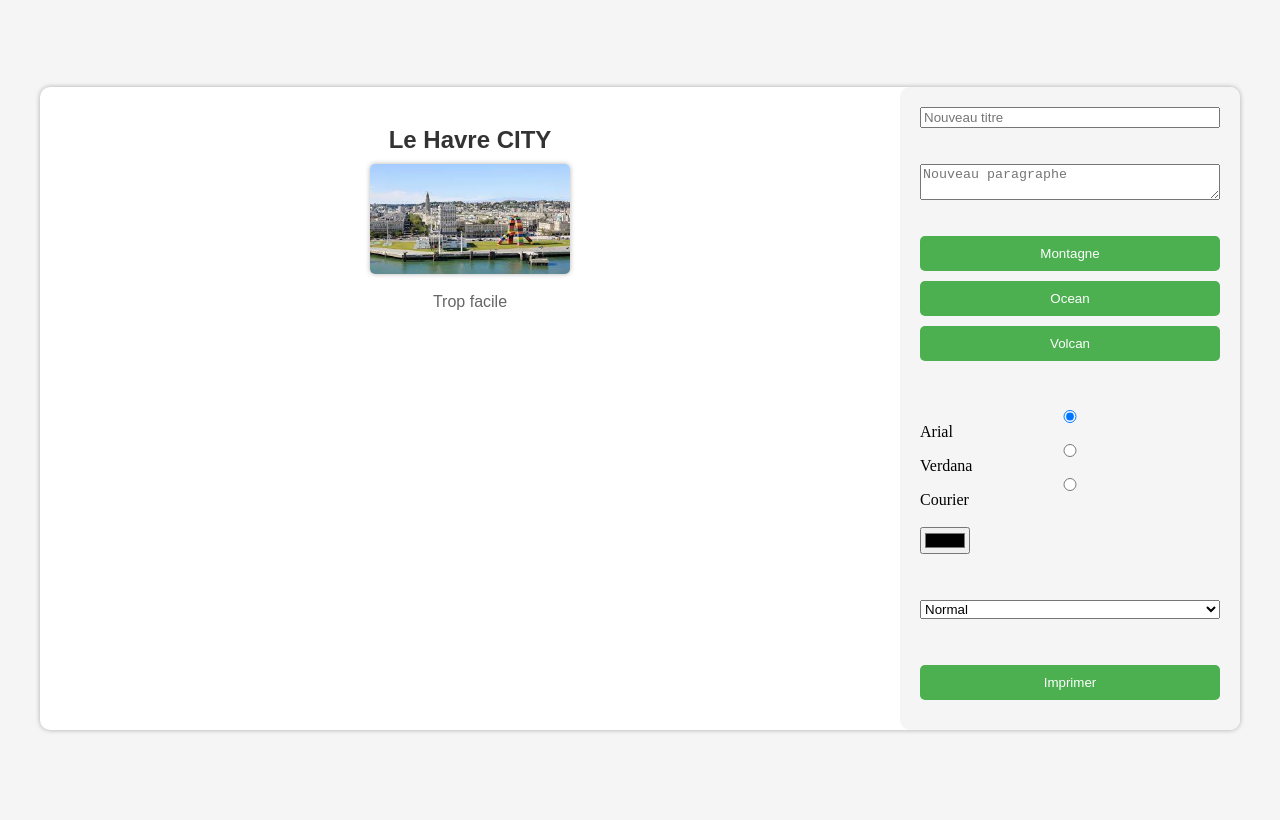
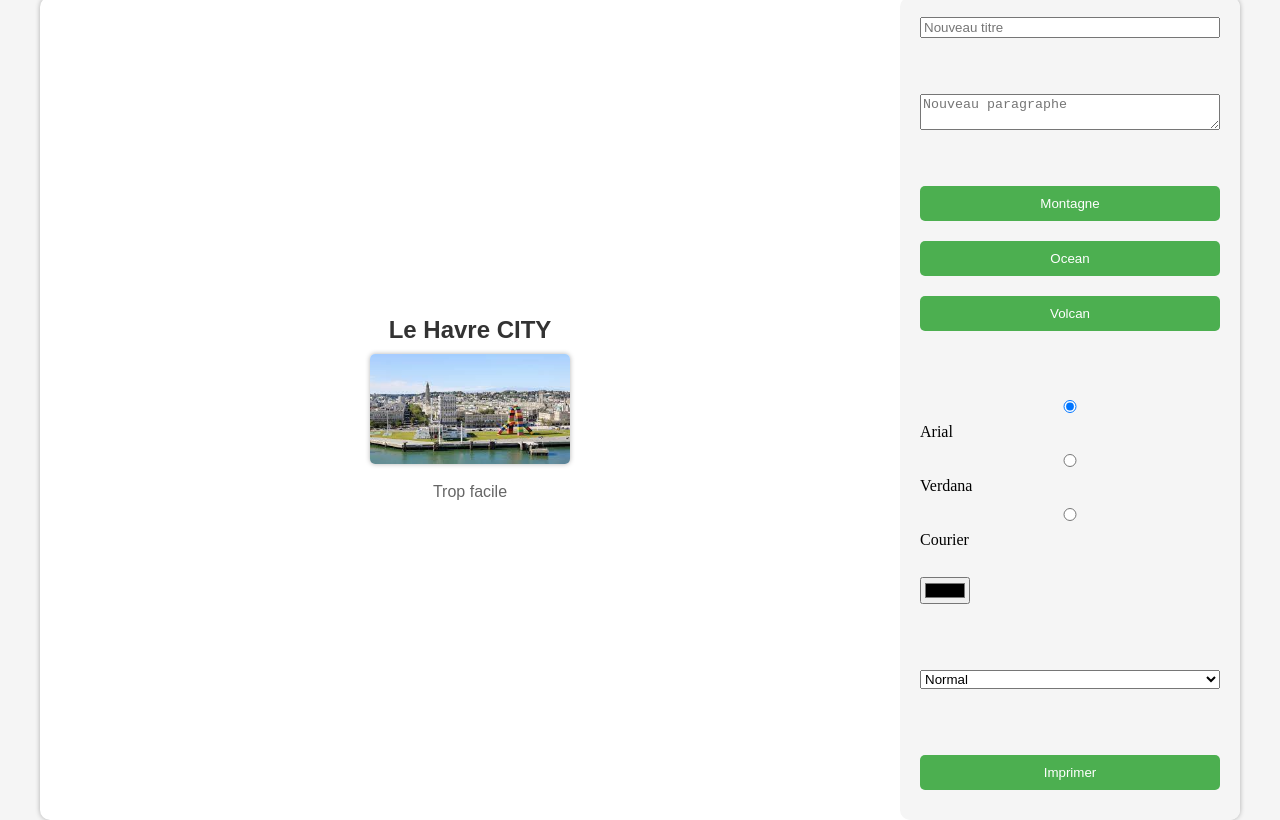
Before and after one commit to NotBB7/foad-js2, a plain HTML site: page index.html in a window 1280 px wide. Drawn offline with Linux system fonts and the light colour scheme.

Commit message:
Update style.css

```diff
--- a/assets/css/style.css
+++ b/assets/css/style.css
@@ -8,8 +8,8 @@ body {
 
 #container {
     display: flex;
-    align-items: flex-start;
-    justify-content: space-between;
+    align-items: center;
+    justify-content: center;
     max-width: 1200px;
     width: 100%;
     box-shadow: 0 0 5px rgba(0, 0, 0, 0.3);
@@ -61,12 +61,13 @@ body {
 }
 
 #right form {
-    display: flex;
-    flex-direction: column;
+    display: grid;
+    gap: 10px;
 }
 
 #right label {
-    margin-bottom: 5px;
+    display: flex;
+    align-items: center;
 }
 
 #right input[type="radio"] {
@@ -89,11 +90,13 @@ body {
     padding: 10px;
     border-radius: 5px;
     cursor: pointer;
+    transition: background-color 0.3s ease;
 }
 
 #right button:hover {
     background-color: #45a049;
 }
+
 .hidden {
     display: none;
 }
```
